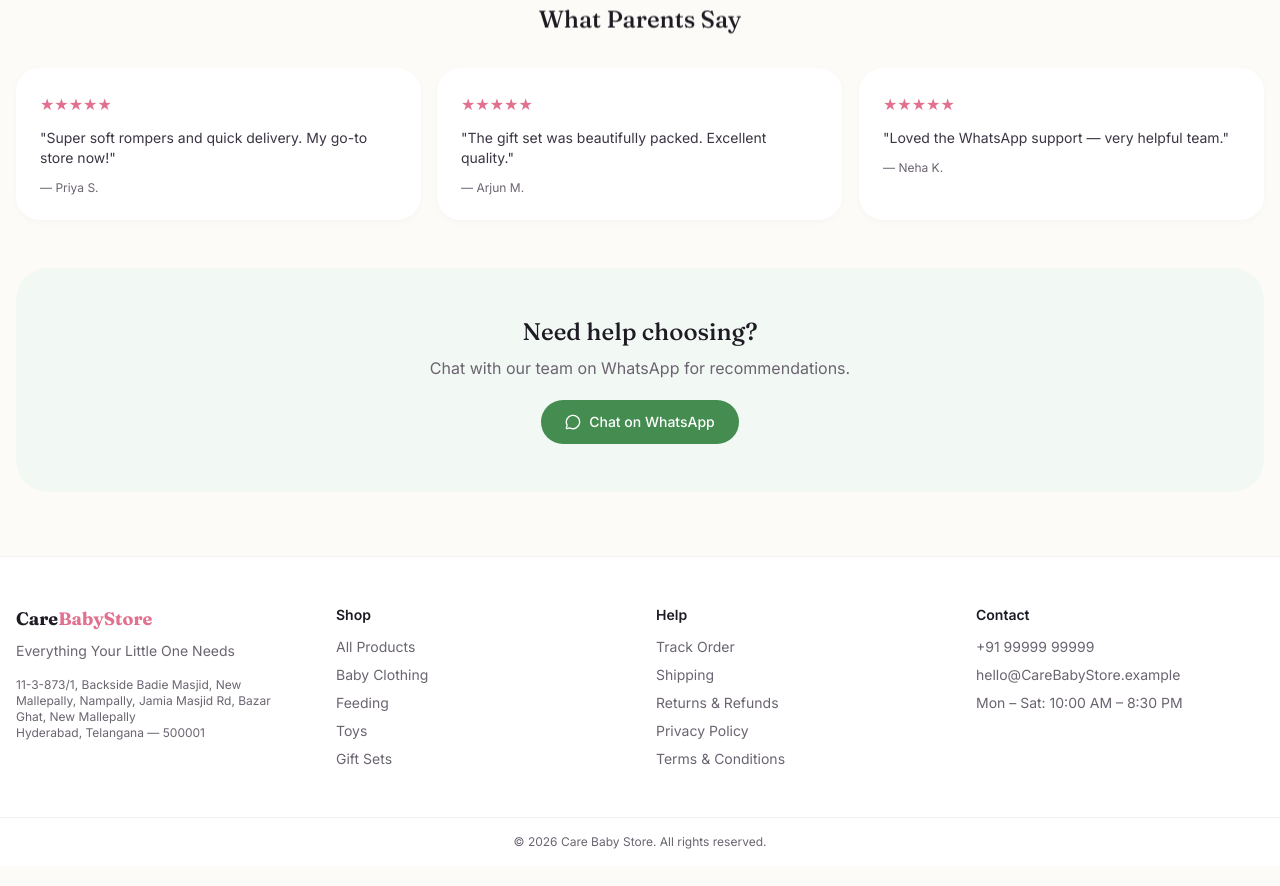
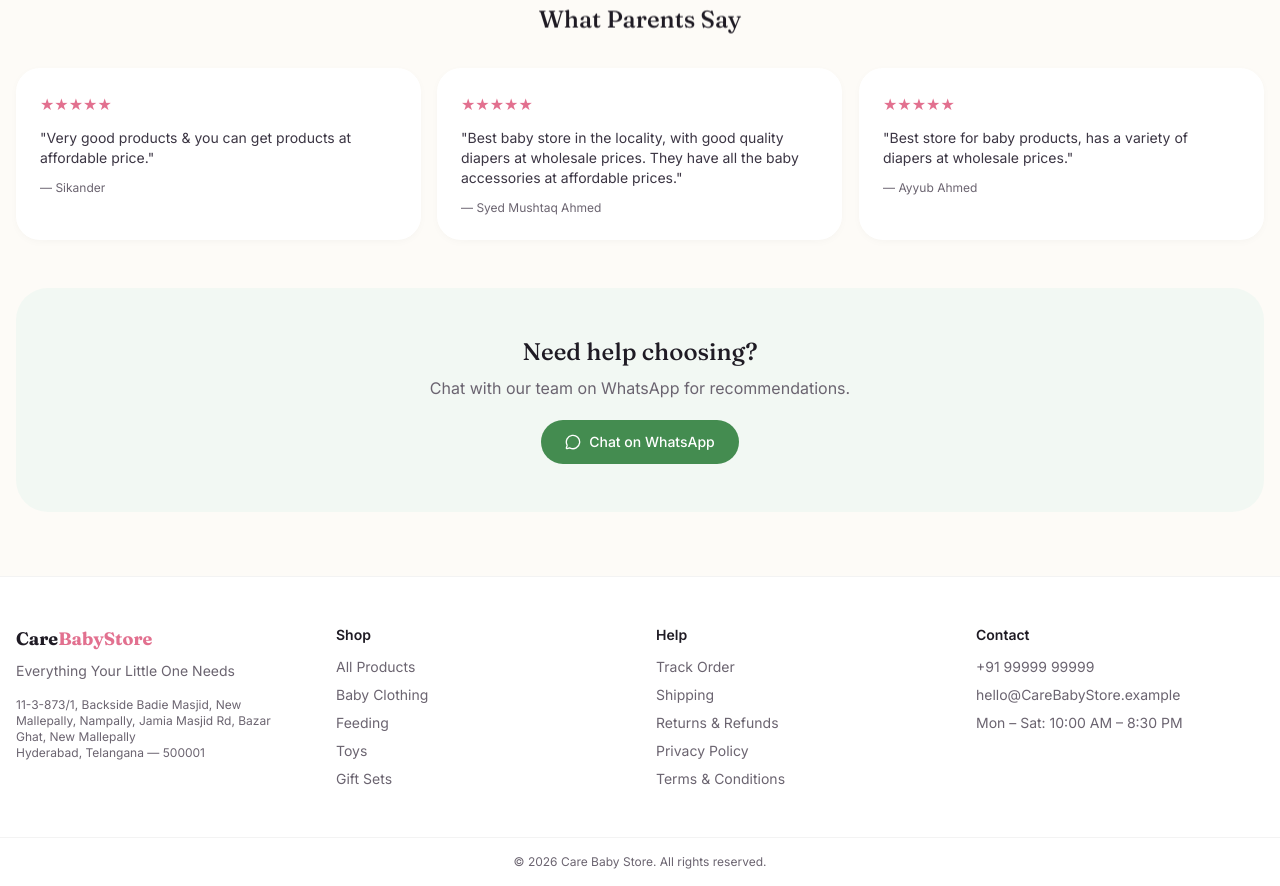
Before and after one commit to mansoor240/care-baby-world, a React (Vite) app in the folder client/: page / in a window 1280 px wide. Shown: the part 1760-2646 px from the top of the page. Built offline with nearby package versions, Linux system fonts and the light colour scheme; no server answers.

Commit message:
Add scroll animations to home + fix typos

```diff
--- a/client/src/pages/Home.jsx
+++ b/client/src/pages/Home.jsx
@@ -176,9 +176,18 @@ export default function Home() {
         </h2>
         <div className="grid gap-4 md:grid-cols-3">
           {[
-            { name: "Priya S.", text: "Super soft rompers and quick delivery. My go-to store now!" },
-            { name: "Arjun M.", text: "The gift set was beautifully packed. Excellent quality." },
-            { name: "Neha K.", text: "Loved the WhatsApp support — very helpful team." },
+            {
+              name: "Sikander",
+              text: "Very good products & you can get products at affordable price.",
+            },
+            {
+              name: "Syed Mushtaq Ahmed",
+              text: "Best baby store in the locality, with good quality diapers at wholesale prices. They have all the baby accessories at affordable prices.",
+            },
+            {
+              name: "Ayyub Ahmed",
+              text: "Best store for baby products, has a variety of diapers at wholesale prices.",
+            },
           ].map((r, i) => (
             <blockquote
               key={r.name}
```
